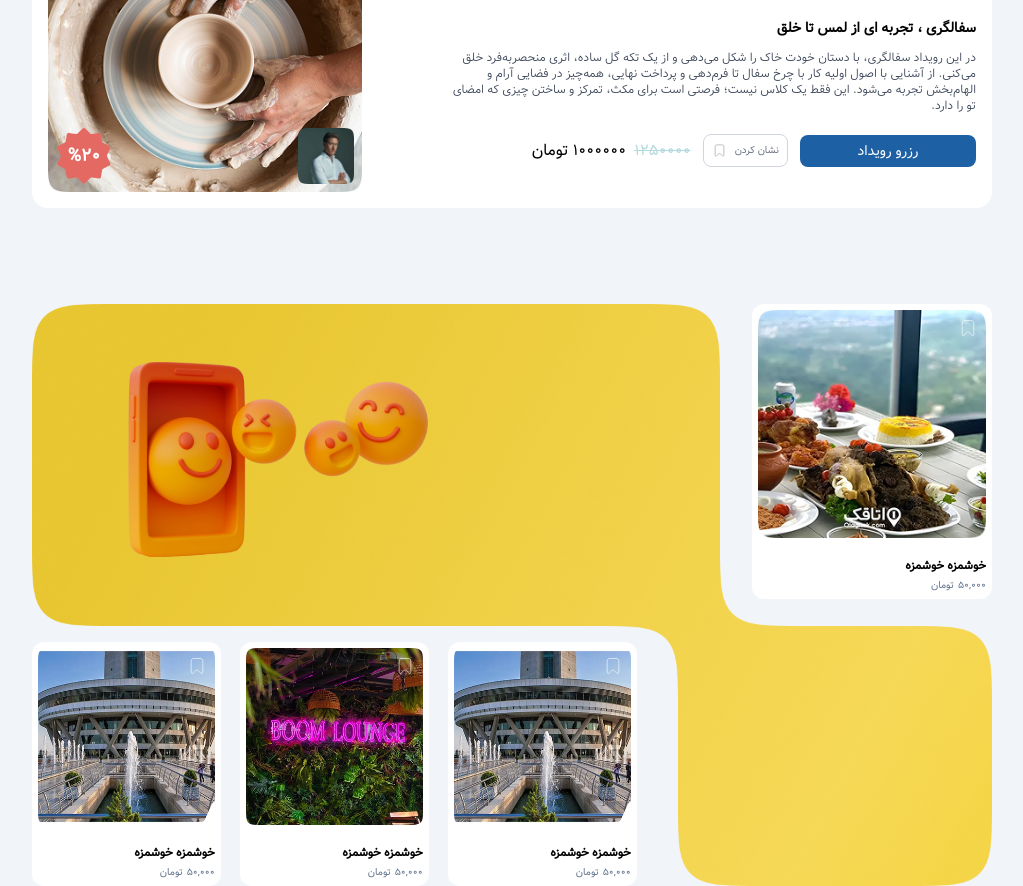
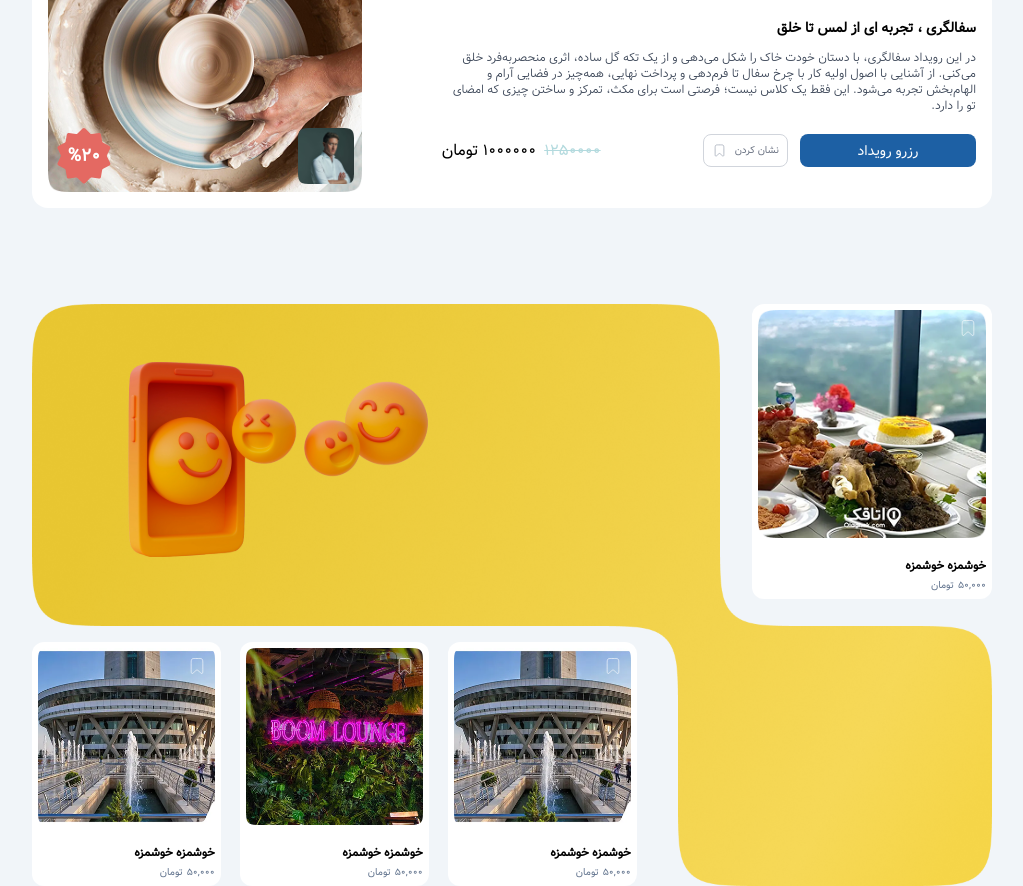
Before and after one commit to MohammadSoleimanikia/assignment, a React (Vite) app: page / in a window 1280 px wide. Shown: the part 1460-2346 px from the top of the page, without its empty margins (128-1151 px from the left). Built offline with nearby package versions, Linux system fonts and the light colour scheme.

Commit message:
add space between CTA buttons and prices

```diff
--- a/src/components/bestEvent/BestEvent.tsx
+++ b/src/components/bestEvent/BestEvent.tsx
@@ -122,7 +122,10 @@
                         چیزی که امضای تو را دارد.
                     </p>
                 </div>
-                <div className="flex items-center md:gap-3">
+                <div className="flex items-center justify-between md:gap-3">
+
+                    {/* CTA */}
+                    <div className="md:flex md:gap-3">
                         <button
                             type="button"
                             className="
@@ -178,7 +181,9 @@
                                 />
                             </svg>
                         </button>
+                    </div>
 
+                    {/* price section */}
                     <div className="flex justify-start items-baseline gap-2">
                         <p className="text-base line-through text-[#B3DADE]">
                             1250000
```
Lines whose indentation alone changed are shown as unchanged.
